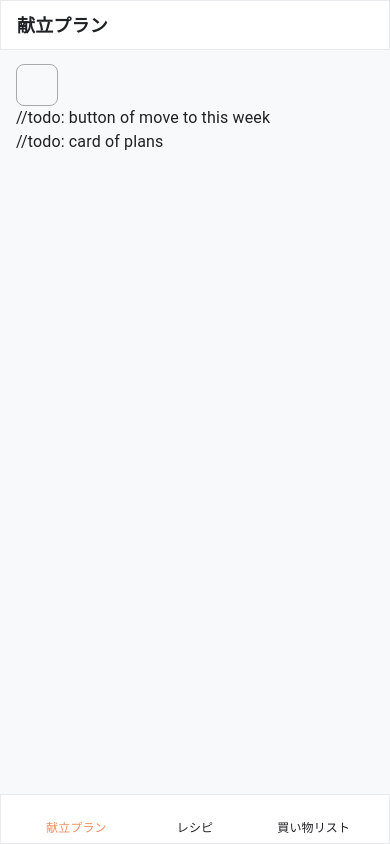
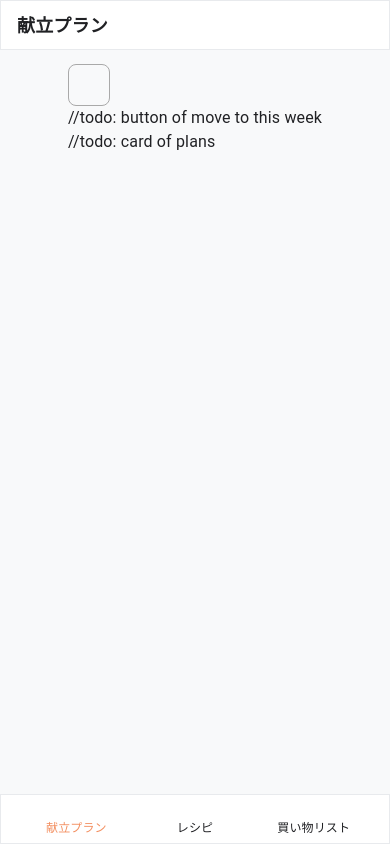
Before and after one commit to Ferret-Missle/Weekly-Menu, a React (Vite) app: page /calendar in a window 390 px wide. Built offline with nearby package versions, Linux system fonts and the light colour scheme; no server answers; sample sign-in values are in the browser's storage; some icons are missing.

Commit message:
feat: enhance layout styles in ContentsWrapper for improved responsiveness

```diff
--- a/src/features/common/views/ContentsWrapper.tsx
+++ b/src/features/common/views/ContentsWrapper.tsx
@@ -34,6 +34,10 @@ export const ContentsWrapper: React.FC<{ children: ReactNode }> = ({
 				sx={{
 					flexGrow: 1,
 					overflow: "auto",
+					display: "flex",
+					justifyContent: "center",
+					maxWidth: "1000px",
+					minWidth: "300px",
 					pt: 6,
 					pb: 8,
 				}}
```
